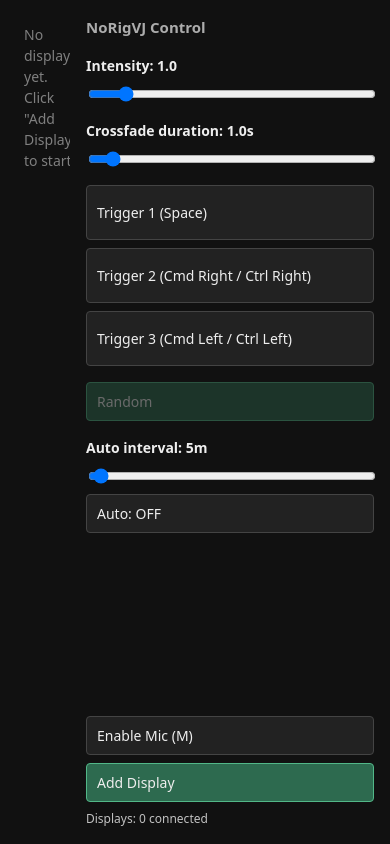
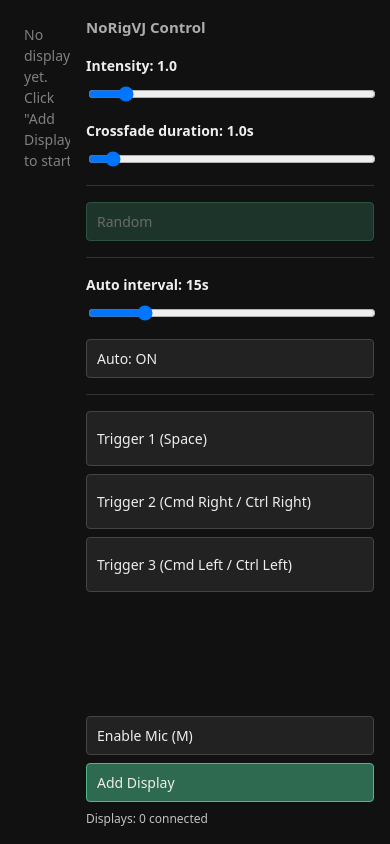
Before and after one commit to tnakazawa/NoRigVJ, a website built with Vite: page control.html in a window 390 px wide. Built offline with nearby package versions, Linux system fonts and the light colour scheme.

Commit message:
Rework full-auto UI: seconds-based interval, inverted toggle label, panel reorder
Also keep Crossfade duration clamped to the Auto interval at every point it
could drift past it (interval change, turning Auto on, and manual duration
edits while Auto is on), not just on interval change.

Co-Authored-By: Claude Sonnet 5 <noreply@anthropic.com>

```diff
--- a/control.html
+++ b/control.html
@@ -281,6 +281,12 @@
       input[type="range"] {
         width: 100%;
       }
+      #panel hr {
+        width: 100%;
+        border: none;
+        border-top: 1px solid #333;
+        margin: 0;
+      }
       #status {
         font-size: 12px;
         opacity: 0.8;
@@ -304,18 +310,23 @@
           <strong>Crossfade duration: <span id="crossfade-duration-value">1.0</span>s</strong>
           <input type="range" id="crossfade-duration" min="0" max="16" step="0.1" value="1" />
         </section>
+        <hr />
+        <section>
+          <button id="random-btn" class="primary-btn">Random</button>
+        </section>
+        <hr />
+        <section>
+          <strong>Auto interval: <span id="auto-interval-value">15</span>s</strong>
+          <input type="range" id="auto-interval" min="5" max="60" step="1" value="15" />
+        </section>
+        <section>
+          <button id="auto-toggle-btn">Auto: ON</button>
+        </section>
+        <hr />
         <section>
           <button id="trigger-1" class="trigger-btn">Trigger 1 (Space)</button>
           <button id="trigger-2" class="trigger-btn">Trigger 2 (Cmd Right / Ctrl Right)</button>
           <button id="trigger-3" class="trigger-btn">Trigger 3 (Cmd Left / Ctrl Left)</button>
-        </section>
-        <section>
-          <button id="random-btn" class="primary-btn">Random</button>
-        </section>
-        <section>
-          <strong>Auto interval: <span id="auto-interval-value">5</span>m</strong>
-          <input type="range" id="auto-interval" min="1" max="240" step="1" value="5" />
-          <button id="auto-toggle-btn">Auto: OFF</button>
         </section>
         <section class="panel-footer">
           <button id="mic-toggle">Enable Mic (M)</button>
--- a/src/control.ts
+++ b/src/control.ts
@@ -370,9 +370,21 @@ function randomizeAll() {
   setIntensity(Math.round(Math.random() * 90) / 10);
 }
 
-function setAutoInterval(minutes: number) {
-  fullAutoIntervalMs = Math.round(minutes) * 60 * 1000;
-  autoIntervalValueEl.textContent = String(Math.round(minutes));
+/** Crossfade durationがAuto intervalを超えていたら、Auto intervalに合わせて短縮する
+ * (クロスフェードが終わる前に次の自動切替が来てしまう状態を避けるため)。Auto interval変更時・
+ * フルオートをONにする瞬間・フルオートON中のCrossfade duration変更時、いずれからも呼ばれる。 */
+function clampCrossfadeDurationToAutoInterval() {
+  if (crossfadeDurationMs > fullAutoIntervalMs) {
+    const seconds = fullAutoIntervalMs / 1000;
+    setCrossfadeDuration(seconds);
+    crossfadeDurationSlider.value = String(seconds);
+  }
+}
+
+function setAutoInterval(seconds: number) {
+  fullAutoIntervalMs = Math.round(seconds) * 1000;
+  autoIntervalValueEl.textContent = String(Math.round(seconds));
+  clampCrossfadeDurationToAutoInterval();
 }
 
 /** ミリ秒を "mm:ss" 形式にする(フルオートの残り時間表示用)。 */
@@ -383,9 +395,12 @@ function formatMmSs(ms: number): string {
   return `${String(mm).padStart(2, "0")}:${String(ss).padStart(2, "0")}`;
 }
 
-/** フルオートのトグルボタンの表示を、現在時刻に応じて更新する。 */
+/** フルオートのトグルボタンの表示を、現在時刻に応じて更新する。ボタンには「押すと切り替わる先」を表示する
+ * (ONの間は「OFFにする」ボタンとして次回実行までの残り時間を、OFFの間は「ONにする」ボタンとして表示する)。 */
 function updateAutoToggleLabel(now: number) {
-  autoToggleBtn.textContent = fullAutoEnabled ? `Auto: ON (next in ${formatMmSs(fullAutoNextFireAt - now)})` : "Auto: OFF";
+  autoToggleBtn.textContent = fullAutoEnabled
+    ? `Auto: OFF (next in ${formatMmSs(fullAutoNextFireAt - now)})`
+    : "Auto: ON";
 }
 
 /** VJが手動でCrossfade/Randomボタンを押したときに呼ぶ。フルオートが有効なら解除する。 */
@@ -405,6 +420,7 @@ autoToggleBtn.addEventListener("click", () => {
   } else {
     fullAutoEnabled = true;
     fullAutoNextFireAt = performance.now() + fullAutoIntervalMs;
+    clampCrossfadeDurationToAutoInterval();
   }
   updateAutoToggleLabel(performance.now());
 });
@@ -609,6 +625,8 @@ intensitySlider.addEventListener("input", () => {
 
 crossfadeDurationSlider.addEventListener("input", () => {
   setCrossfadeDuration(Number(crossfadeDurationSlider.value));
+  // フルオートON中は、Crossfade durationがAuto intervalを超えないようクランプする
+  if (fullAutoEnabled) clampCrossfadeDurationToAutoInterval();
 });
 
 micToggleBtn.addEventListener("click", () => {
```
Also changed, not shown: specs/012-full-auto-mode.md (+17 -8 lines), src/CLAUDE.md (+1 -1 lines), README.md.
